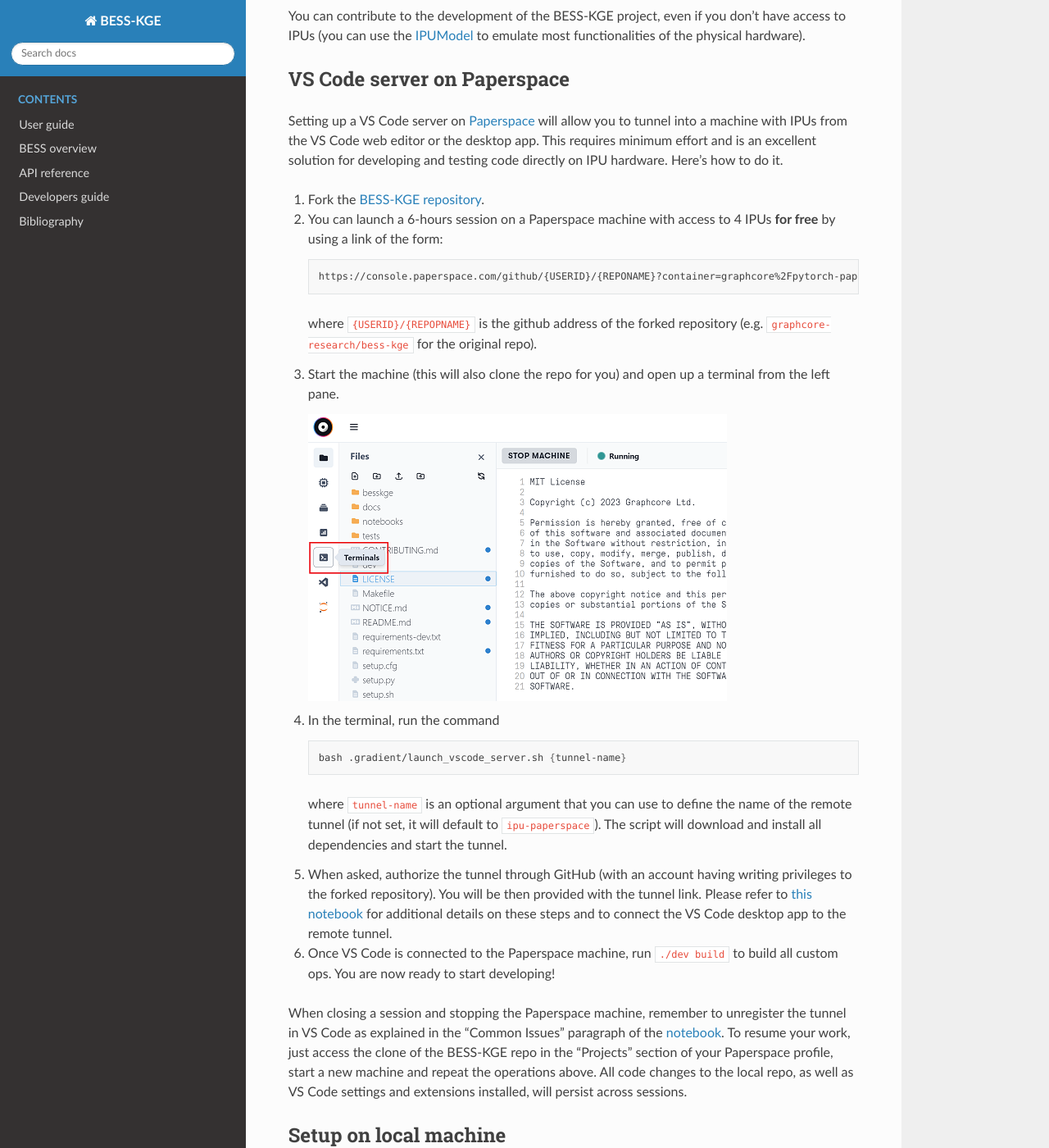
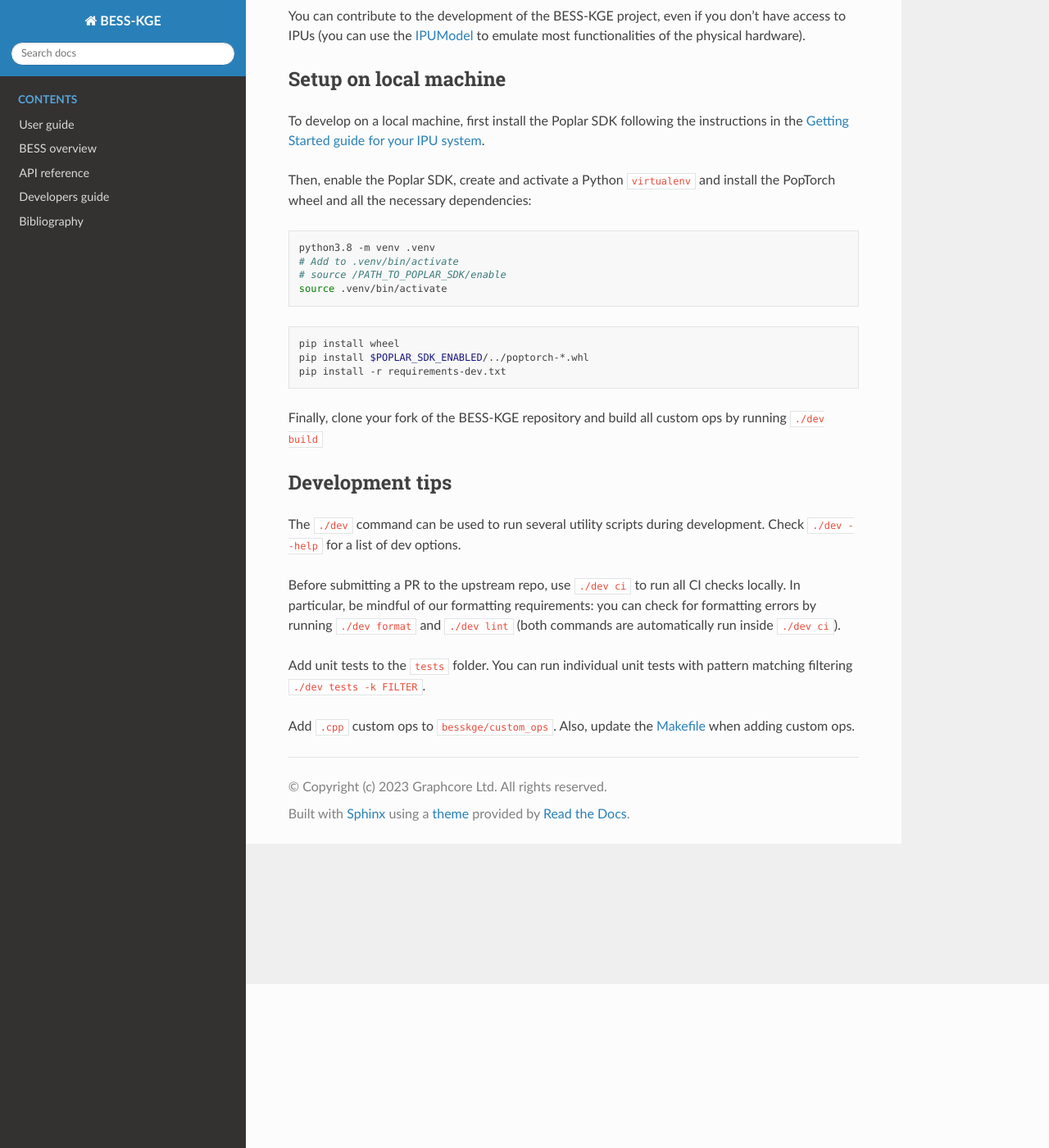
Before and after one commit to graphcore-research/bess-kge, a Sphinx documentation site: the page built from docs/source/contrib.md, in a window 1280 px wide and 1400 px high, scrolled down 200 px. Shown: the whole window at 82% size. Built offline with Sphinx 7.4.7 and the Read the Docs theme 2.0.0, drawn with Linux system fonts in a browser that asks for light colours.

Commit message:
Removing links to run on Gradient (#39)
* Removing links to run on Gradient

* remove gradient references/dependencies

* remove gradient badge

* update dev file

---------

Co-authored-by: Alberto Cattaneo <albertoc@graphcore.ai>

````diff
--- a/CONTRIBUTING.md
+++ b/CONTRIBUTING.md
@@ -3,36 +3,6 @@
 ![PRs Welcome](https://img.shields.io/badge/PRs-welcome-brightgreen.svg?style=flat-square)
 
 You can contribute to the development of the BESS-KGE project, even if you don't have access to IPUs (you can use the [IPUModel](https://docs.graphcore.ai/projects/poptorch-user-guide/en/3.2.0/reference.html#poptorch.Options.useIpuModel) to emulate most functionalities of the physical hardware).
-
-## VS Code server on Paperspace
-
-Setting up a VS Code server on [Paperspace](https://www.paperspace.com/graphcore) will allow you to tunnel into a machine with IPUs from the VS Code web editor or the desktop app. This requires minimum effort and is an excellent solution for developing and testing code directly on IPU hardware. Here's how to do it.
-
-1. Fork the [BESS-KGE repository](https://github.com/graphcore-research/bess-kge).
-
-2. You can launch a 6-hours session on a Paperspace machine with access to 4 IPUs **for free** by using a link of the form:
-    ```
-    https://console.paperspace.com/github/{USERID}/{REPONAME}?container=graphcore%2Fpytorch-paperspace%3A3.3.0-ubuntu-20.04-20230703&machine=Free-IPU-POD4
-    ```
-
-    where `{USERID}/{REPOPNAME}` is the github address of the forked repository (e.g. `graphcore-research/bess-kge` for the original repo).
-
-3. Start the machine (this will also clone the repo for you) and open up a terminal from the left pane.
-
-    ![terminal_pane](docs/source/images/Terminal3.png)
-
-4. In the terminal, run the command
-    ```shell
-    bash .gradient/launch_vscode_server.sh {tunnel-name}
-    ```
-
-    where `tunnel-name` is an optional argument that you can use to define the name of the remote tunnel (if not set, it will default to `ipu-paperspace`). The script will download and install all dependencies and start the tunnel.
-
-5. When asked, authorize the tunnel through GitHub (with an account having writing privileges to the forked repository). You will be then provided with the tunnel link. Please refer to [this notebook](https://ipu.dev/fmo4AZ) for additional details on these steps and to connect the VS Code desktop app to the remote tunnel.
-
-6. Once VS Code is connected to the Paperspace machine, run `./dev build` to build all custom ops. You are now ready to start developing!
-
-When closing a session and stopping the Paperspace machine, remember to unregister the tunnel in VS Code as explained in the "Common Issues" paragraph of the [notebook](https://ipu.dev/fmo4AZ). To resume your work, just access the clone of the BESS-KGE repo in the "Projects" section of your Paperspace profile, start a new machine and repeat the operations above. All code changes to the local repo, as well as VS Code settings and extensions installed, will persist across sessions.
 
 ## Setup on local machine
 
--- a/docs/source/user_guide.rst
+++ b/docs/source/user_guide.rst
@@ -47,11 +47,6 @@
 2. `Link prediction on the YAGO3-10 dataset <https://github.com/graphcore-research/bess-kge/tree/main/notebooks/2_yago_topk_prediction.ipynb>`_.
 3. `FP16 weights and compute on the OGBL-WikiKG2 dataset <https://github.com/graphcore-research/bess-kge/tree/main/notebooks/3_wikikg2_fp16.ipynb>`_.
 
-.. |run_on_gradient| image:: ../gradient-badge.svg
-
-Click on the |run_on_gradient| button inside the notebooks to run them **for free** on physical IPUs
-available on `Paperspace <https://www.paperspace.com/graphcore>`_.
-
 Limitations
 ------------------------
 
````
Also changed, not shown: README.md (+6 -6 lines), docs/gradient-badge.svg (deleted), 8 other files.
